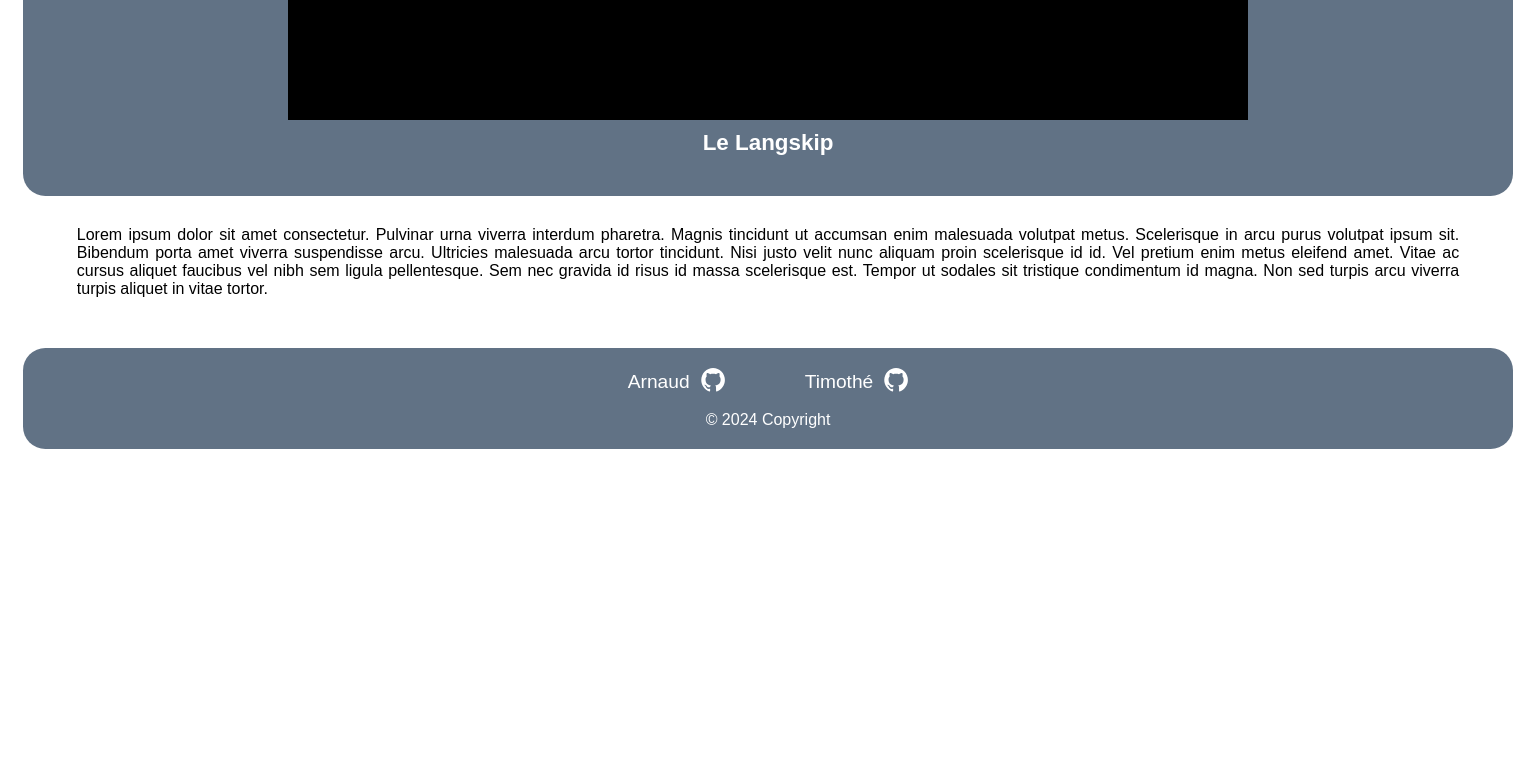
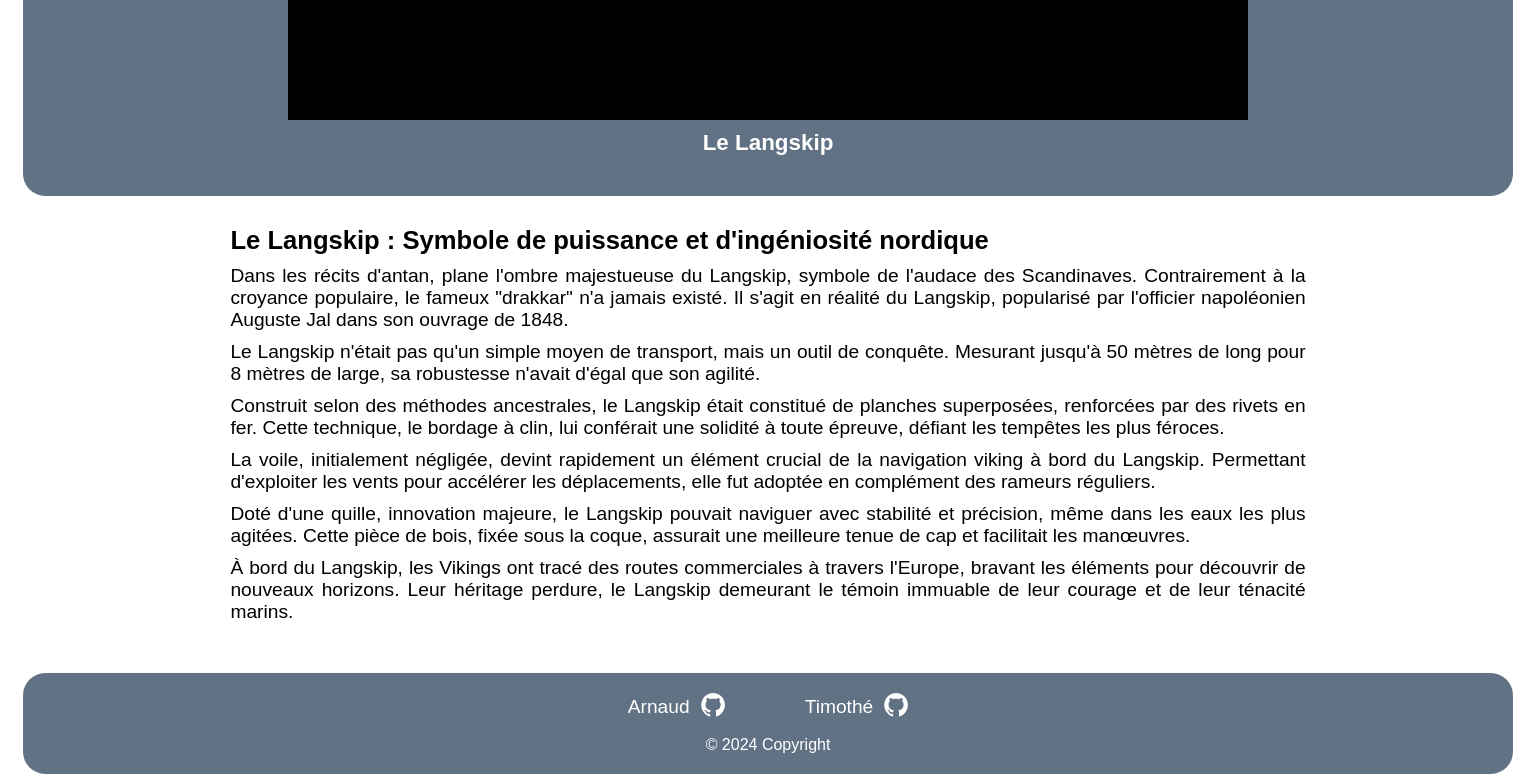
Before and after one commit to itsarnaud/escape, a SvelteKit app: page /modele in a window 1536 px wide. Shown: the part 563-1347 px from the top of the page. Before the commit the page ends 1022 px from the top, so only its background shows below. Built offline with nearby package versions, Linux system fonts and the light colour scheme; no server answers.

Commit message:
Ajout de l'article

```diff
--- a/src/routes/modele/+page.svelte
+++ b/src/routes/modele/+page.svelte
@@ -19,6 +19,7 @@
         container.appendChild(renderer.domElement);
 
         const loader = new GLTFLoader();
+        console.log('ça charge...');
         loader.load('https://langskip.s3.eu-west-3.amazonaws.com/landskip.glb', function(gltf) {
             console.log("Ça marche !!");
             obj = gltf.scene;
@@ -57,7 +58,13 @@
 
 
 <div class="article">
-    <p>Lorem ipsum dolor sit amet consectetur. Pulvinar urna viverra interdum pharetra. Magnis tincidunt ut accumsan enim malesuada volutpat metus. Scelerisque in arcu purus volutpat ipsum sit. Bibendum porta amet viverra suspendisse arcu. Ultricies malesuada arcu tortor tincidunt. Nisi justo velit nunc aliquam proin scelerisque id id. Vel pretium enim metus eleifend amet. Vitae ac cursus aliquet faucibus vel nibh sem ligula pellentesque. Sem nec gravida id risus id massa scelerisque est. Tempor ut sodales sit tristique condimentum id magna. Non sed turpis arcu viverra turpis aliquet in vitae tortor.</p>
+    <h4>Le Langskip : Symbole de puissance et d'ingéniosité nordique</h4>
+    <p>Dans les récits d'antan, plane l'ombre majestueuse du Langskip, symbole de l'audace des Scandinaves. Contrairement à la croyance populaire, le fameux "drakkar" n'a jamais existé. Il s'agit en réalité du Langskip, popularisé par l'officier napoléonien Auguste Jal dans son ouvrage de 1848.</p>
+    <p>Le Langskip n'était pas qu'un simple moyen de transport, mais un outil de conquête. Mesurant jusqu'à 50 mètres de long pour 8 mètres de large, sa robustesse n'avait d'égal que son agilité.</p>
+    <p>Construit selon des méthodes ancestrales, le Langskip était constitué de planches superposées, renforcées par des rivets en fer. Cette technique, le bordage à clin, lui conférait une solidité à toute épreuve, défiant les tempêtes les plus féroces.</p>
+    <p>La voile, initialement négligée, devint rapidement un élément crucial de la navigation viking à bord du Langskip. Permettant d'exploiter les vents pour accélérer les déplacements, elle fut adoptée en complément des rameurs réguliers.</p>
+    <p>Doté d'une quille, innovation majeure, le Langskip pouvait naviguer avec stabilité et précision, même dans les eaux les plus agitées. Cette pièce de bois, fixée sous la coque, assurait une meilleure tenue de cap et facilitait les manœuvres.</p>
+    <p>À bord du Langskip, les Vikings ont tracé des routes commerciales à travers l'Europe, bravant les éléments pour découvrir de nouveaux horizons. Leur héritage perdure, le Langskip demeurant le témoin immuable de leur courage et de leur ténacité marins.</p>
 </div>
 <Footer />
 
@@ -85,9 +92,17 @@
 
     .article {
         text-align: justify;
-        width: 90%;
+        width: 70%;
         margin: 30px auto;
 
+    }
+
+    .article p {
+        margin: 10px 0;
+    }
+
+    .article h4 {
+        font-size: large;
     }
 
     @media (min-width: 768px) {
@@ -123,5 +138,13 @@
             width: 960px;
             height: 540px;
         }
+
+        .article p {
+            font-size: 1.2em;
+        }
+
+        .article h4 {
+            font-size: 1.6em;
+        }
     }
 </style>
```
